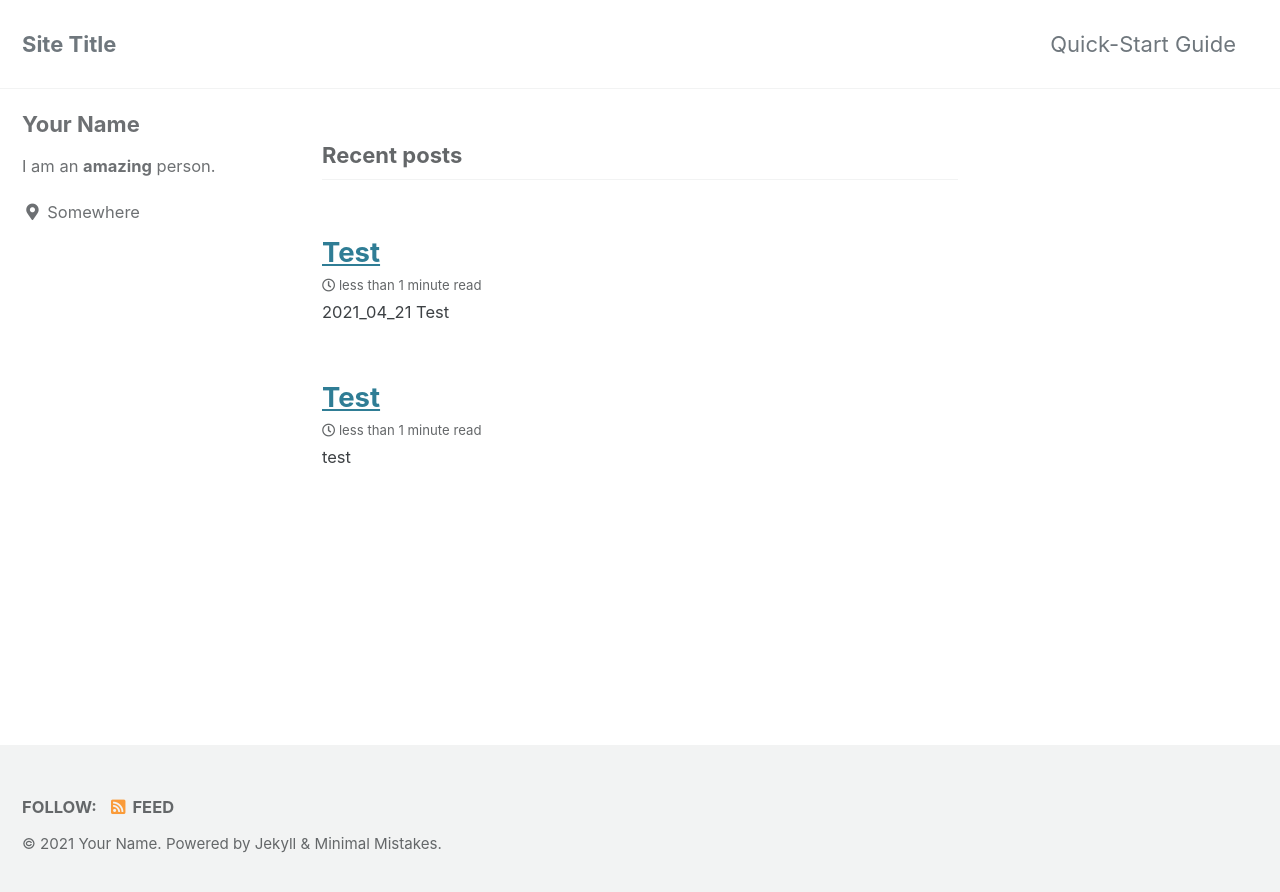
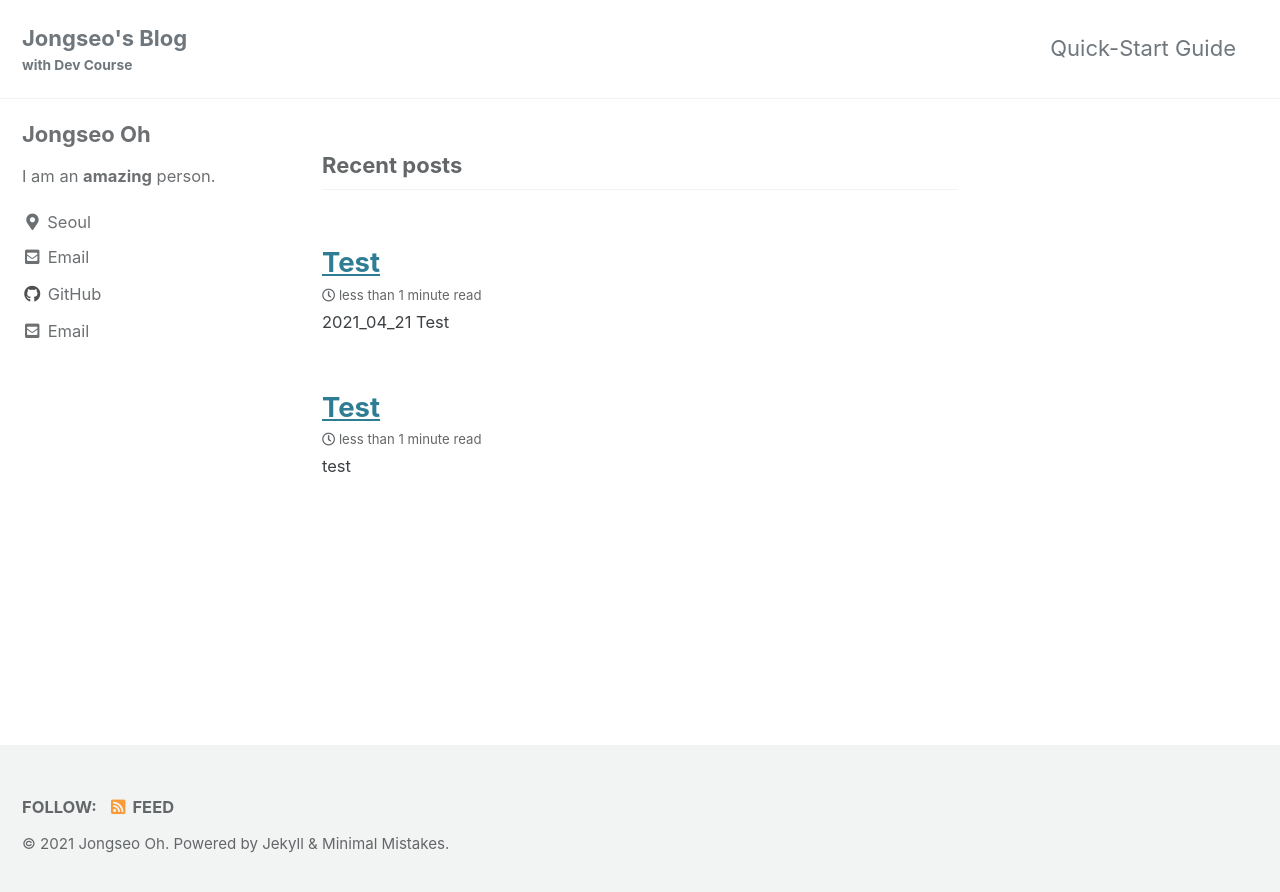
Before and after one commit to ohjongseo/ohjongseo.github.io, a Jekyll site: the page built from index.html, in a window 1280 px wide. Shown: the top 892 px of the page. Built offline with Jekyll 4.4.1, drawn with Linux system fonts in a browser that asks for light colours; cached includes are drawn as plain includes; the list of posts is cut into pages by our own code.

Commit message:
Update _config.yml

```diff
--- a/_config.yml
+++ b/_config.yml
@@ -16,10 +16,10 @@ minimal_mistakes_skin    : "default" # "air", "aqua", "contrast", "dark", "dirt"
 
 # Site Settings
 locale                   : "en-US"
-title                    : "Site Title"
+title                    : "Jongseo's Blog"
 title_separator          : "-"
-subtitle                 : # site tagline that appears below site title in masthead
-name                     : "Your Name"
+subtitle                 : "with Dev Course"
+name                     : "Jongseo Oh"
 description              : "An amazing website."
 url                      : # the base hostname & protocol for your site e.g. "https://mmistakes.github.io"
 baseurl                  : # the subpath of your site, e.g. "/blog"
@@ -94,29 +94,29 @@ analytics:
 
 # Site Author
 author:
-  name             : "Your Name"
+  name             : "Jongseo Oh"
   avatar           : # path of avatar image, e.g. "/assets/images/bio-photo.jpg"
   bio              : "I am an **amazing** person."
-  location         : "Somewhere"
-  email            :
+  location         : "Seoul"
+  email            : ohjongsou@naver.com
   links:
     - label: "Email"
       icon: "fas fa-fw fa-envelope-square"
-      # url: "mailto:your.name@email.com"
-    - label: "Website"
-      icon: "fas fa-fw fa-link"
+      url: "mailto:ohjongsou@naver.com"
+    #- label: "Website"
+      #icon: "fas fa-fw fa-link"
       # url: "https://your-website.com"
-    - label: "Twitter"
-      icon: "fab fa-fw fa-twitter-square"
+    #- label: "Twitter"
+      #icon: "fab fa-fw fa-twitter-square"
       # url: "https://twitter.com/"
-    - label: "Facebook"
-      icon: "fab fa-fw fa-facebook-square"
+    #- label: "Facebook"
+      #icon: "fab fa-fw fa-facebook-square"
       # url: "https://facebook.com/"
     - label: "GitHub"
       icon: "fab fa-fw fa-github"
-      # url: "https://github.com/"
-    - label: "Instagram"
-      icon: "fab fa-fw fa-instagram"
+      url: "https://github.com/ohjongseo"
+    #- label: "Instagram"
+      #icon: "fab fa-fw fa-instagram"
       # url: "https://instagram.com/"
 
 # Site Footer
```
